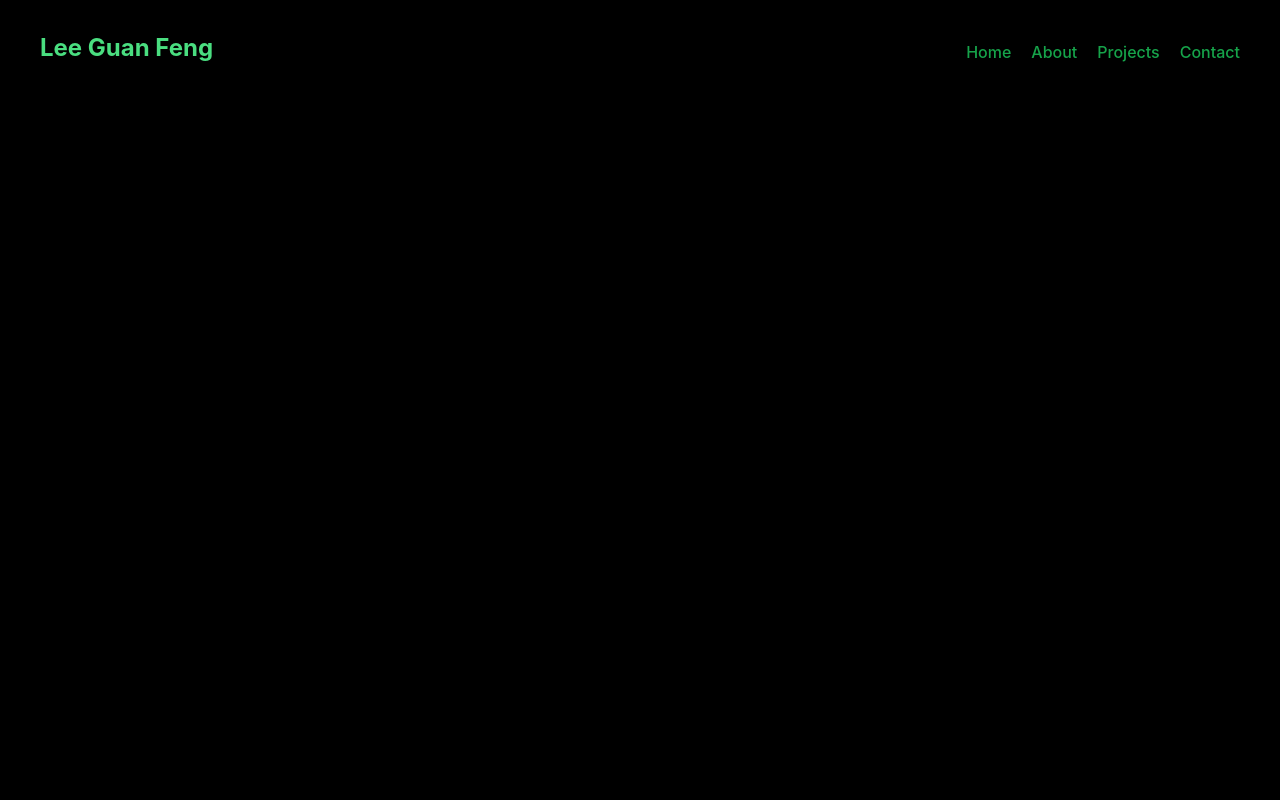
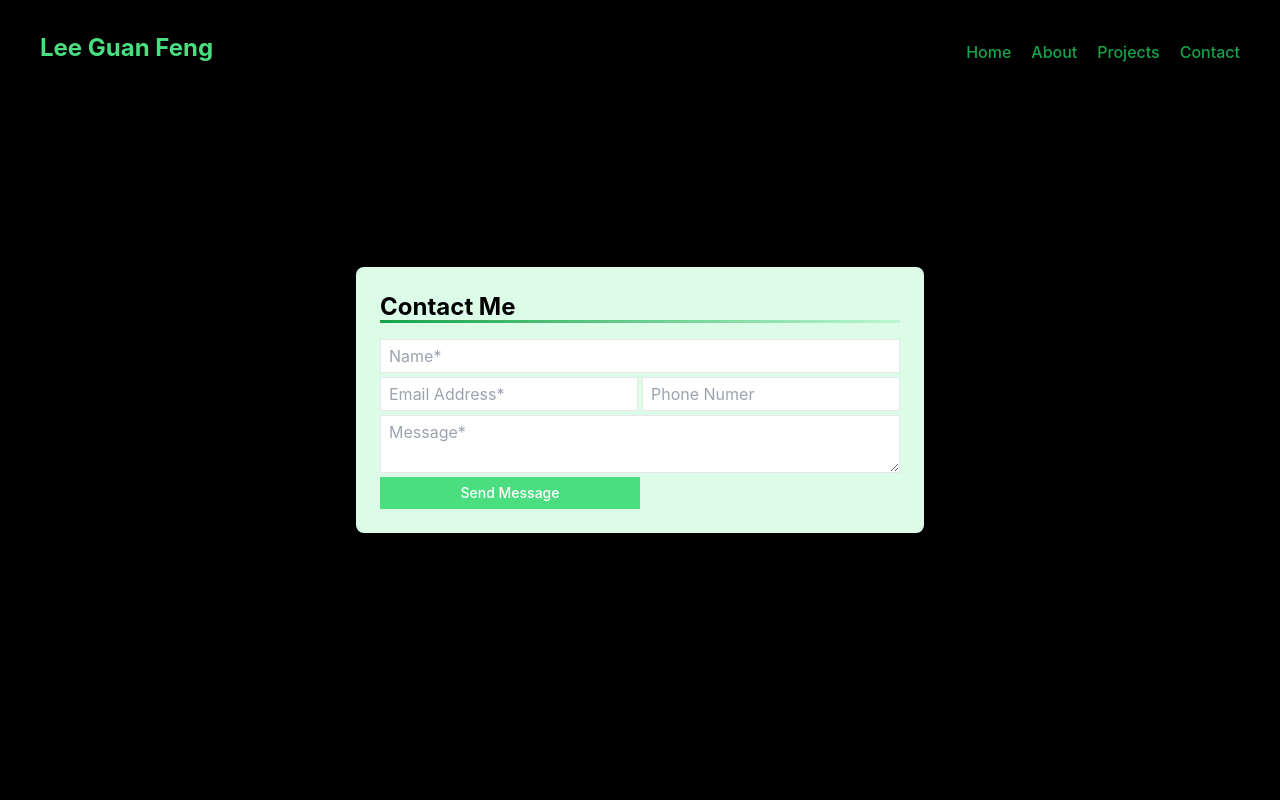
Before and after one commit to lgf2111/portfolio, a React (Create React App) app: page /contact in a window 1280 px wide. Shown: the top 800 px of the page. Built offline with nearby package versions, Linux system fonts and the light colour scheme.

Commit message:
contact done

```diff
--- a/package.json
+++ b/package.json
@@ -16,10 +16,12 @@
     "@types/react": "^18.0.38",
     "@types/react-dom": "^18.0.11",
     "animejs": "^3.2.1",
+    "emailjs-com": "^3.2.0",
     "react": "^18.2.0",
     "react-dom": "^18.2.0",
     "react-helmet": "^6.1.0",
     "react-helmet-async": "^1.3.0",
+    "react-hook-form": "^7.43.9",
     "react-router-dom": "^6.10.0",
     "react-scripts": "5.0.1",
     "react-use": "^17.4.0",
--- a/src/pages/Contact.tsx
+++ b/src/pages/Contact.tsx
@@ -1,9 +1,70 @@
+import React from "react";
 import Layout from "../components/Layout";
+import emailjs from "emailjs-com";
 
 const Contact = () => {
+  function sendEmail(e: any) {
+    e.preventDefault();
+
+    emailjs
+      .sendForm(
+        "service_29ss0un",
+        "template_809nbqj",
+        e.target,
+        "UNCtgHQfbRqGb8CUA"
+      )
+      .then(
+        (result) => {
+          console.log(result.text);
+          alert("Message Sent, I'll get back to you ASAP!");
+        },
+        (error) => {
+          console.log(error.text);
+          alert(error.text);
+        }
+      );
+  }
+
   return (
     <Layout>
-      <h1>Contact</h1>
+      <div className="flex items-center justify-center h-screen">
+        <div className="bg-green-100 rounded-lg p-6">
+          <h2 className="text-2xl font-bold mb-4 pe-24 bg-gradient-to-r from-green-600 to-green-200 bg-[length:100%_3px] bg-no-repeat bg-bottom">
+            Contact Me
+          </h2>
+          <form className="flex flex-col" onSubmit={sendEmail}>
+            <input
+              className="border ps-2 py-1"
+              placeholder="Name*"
+              name="name"
+            />
+            <div className="my-1">
+              <input
+                className="border me-1 ps-2 py-1"
+                placeholder="Email Address*"
+                name="email"
+              />
+              <input
+                className="border ps-2 py-1"
+                placeholder="Phone Numer"
+                name="phone"
+              />
+            </div>
+            <textarea
+              className="border ps-2 py-1"
+              placeholder="Message*"
+              name="message"
+            ></textarea>
+            <div className="grid grid-cols-2 mt-1">
+              <input
+                className="text-white bg-green-400 hover:bg-green-500 focus:ring-4 focus:outline-none focus:ring-green-300 font-medium text-sm sm:w-auto py-1.5 text-center w-1/2"
+                type="submit"
+                value="Send Message"
+              />
+            </div>
+          </form>
+        </div>
+      </div>
     </Layout>
   );
 };
```
Also changed, not shown: 1 other file (tests, documents, lock files or other folders).
